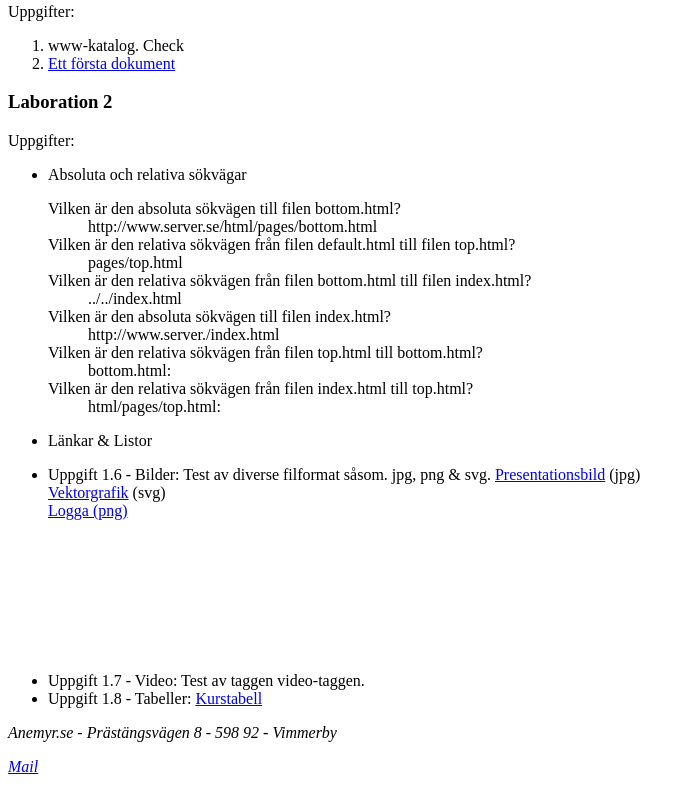
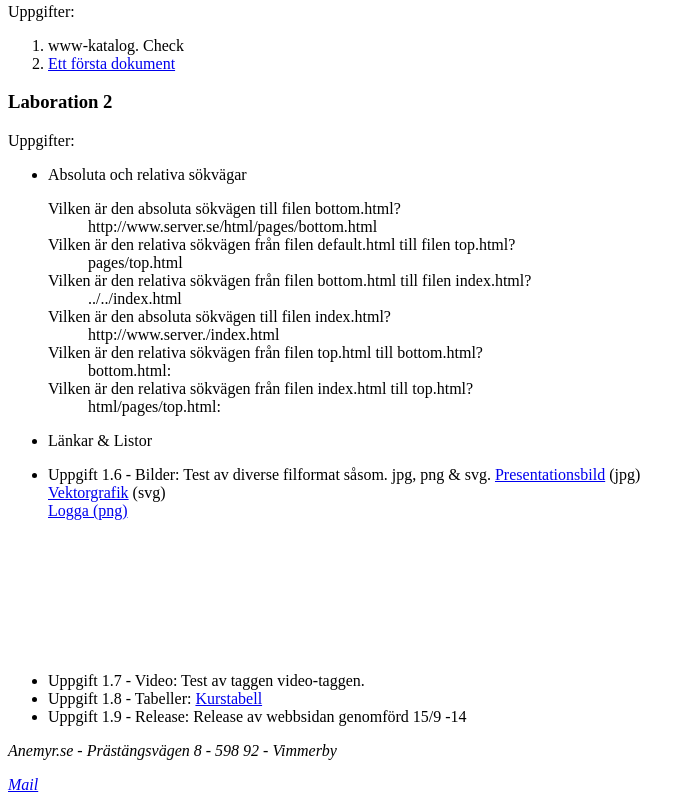
Before and after one commit to AndreasAnemyrLNU/1IK415-aa223ig-laborationer-NY, a plain HTML site: page pages/laborationer.html in a window 1280 px wide. Shown: the part 866-1668 px from the top of the page, without its empty margins (0-696 px from the left). Drawn offline with Linux system fonts and the light colour scheme.

Commit message:
Steg 2.1 färdigt

```diff
--- /dev/null
+++ b/css/style.css
@@ -0,0 +1,48 @@
+/* http://meyerweb.com/eric/tools/css/reset/
+   v2.0 | 20110126
+   License: none (public domain)
+*/
+
+html, body, div, span, applet, object, iframe,
+h1, h2, h3, h4, h5, h6, p, blockquote, pre,
+a, abbr, acronym, address, big, cite, code,
+del, dfn, em, img, ins, kbd, q, s, samp,
+small, strike, strong, sub, sup, tt, var,
+b, u, i, center,
+dl, dt, dd, ol, ul, li,
+fieldset, form, label, legend,
+table, caption, tbody, tfoot, thead, tr, th, td,
+article, aside, canvas, details, embed,
+figure, figcaption, footer, header, hgroup,
+menu, nav, output, ruby, section, summary,
+time, mark, audio, video {
+	margin: 0;
+	padding: 0;
+	border: 0;
+	font-size: 100%;
+	font: inherit;
+	vertical-align: baseline;
+}
+/* HTML5 display-role reset for older browsers */
+article, aside, details, figcaption, figure,
+footer, header, hgroup, menu, nav, section {
+	display: block;
+}
+body {
+	line-height: 1;
+}
+ol, ul {
+	list-style: none;
+}
+blockquote, q {
+	quotes: none;
+}
+blockquote:before, blockquote:after,
+q:before, q:after {
+	content: '';
+	content: none;
+}
+table {
+	border-collapse: collapse;
+	border-spacing: 0;
+}
--- a/pages/laborationer.html
+++ b/pages/laborationer.html
@@ -132,6 +132,7 @@
                                     <li><p>Uppgift 1.6 - Bilder: Test av diverse filformat såsom. jpg, png & svg. <a href="presentation.html#foto">Presentationsbild</a> (jpg)<br /><a href="../index.html#blogginlagg_3">Vektorgrafik</a> (svg)<br /><a href="../pics/logo_800_200.png">Logga (png)</a></p></li>
                                     <li>Uppgift 1.7 - Video: Test av taggen video-taggen. <video><a href="../index.html#blogginlagg_4">Blogginlägg 4</a></video></li>
                                     <li>Uppgift 1.8 - Tabeller: <a href="#course_table">Kurstabell</a></li>
+                                    <li>Uppgift 1.9 - Release: Release av webbsidan genomförd 15/9 -14</li>
                                 </ul>
                                 </article>
 
```
Also changed, not shown: index.html (+2 -1 lines).
